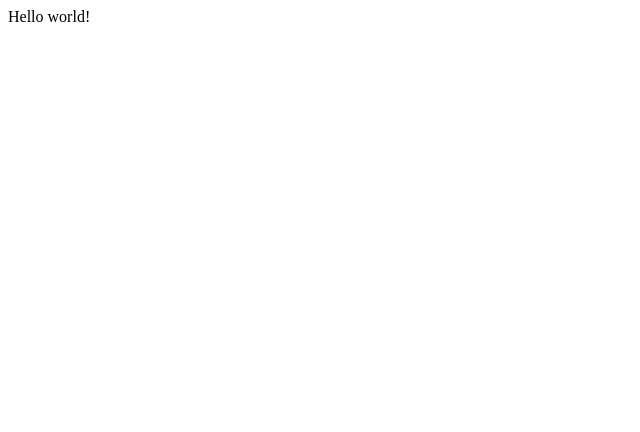
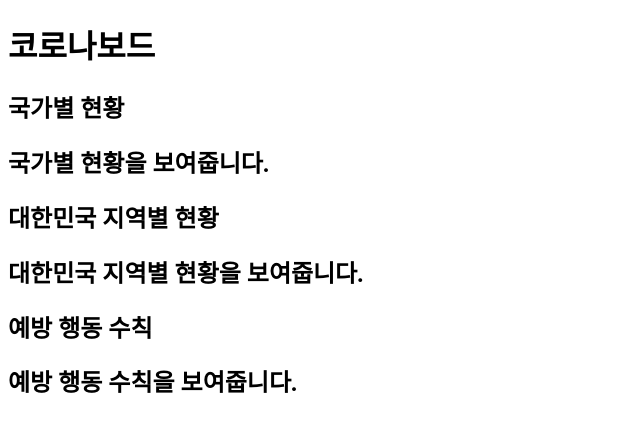
Before and after one commit to PhilosopherDev/Corona-Board, a Gatsby site in the folder coronaboard-web/: page / in a window 1280 px wide. Shown: the whole page, without its empty margins (0-640 px from the left). Built offline with nearby package versions, Linux system fonts and the light colour scheme; Gatsby itself is replaced by a stand-in of ours.

Commit message:
import Slide component

```diff
--- a/coronaboard-web/src/pages/index.js
+++ b/coronaboard-web/src/pages/index.js
@@ -1,5 +1,17 @@
 import React from "react"
+import { Slide } from "../components/slide"
 
 export default function Home() {
-  return <div>Hello world!</div>
+  const thirdSlideTitle = '예방 행동 수칙';
+
+  return (
+    <div>
+      <h1>코로나보드</h1>
+      <Slide title='국가별 현황'>국가별 현황을 보여줍니다.</Slide>
+
+      <Slide title='대한민국 지역별 현황'>대한민국 지역별 현황을 보여줍니다.</Slide>
+
+      <Slide title={thirdSlideTitle}>예방 행동 수칙을 보여줍니다.</Slide>
+    </div>
+  )
 }
```
